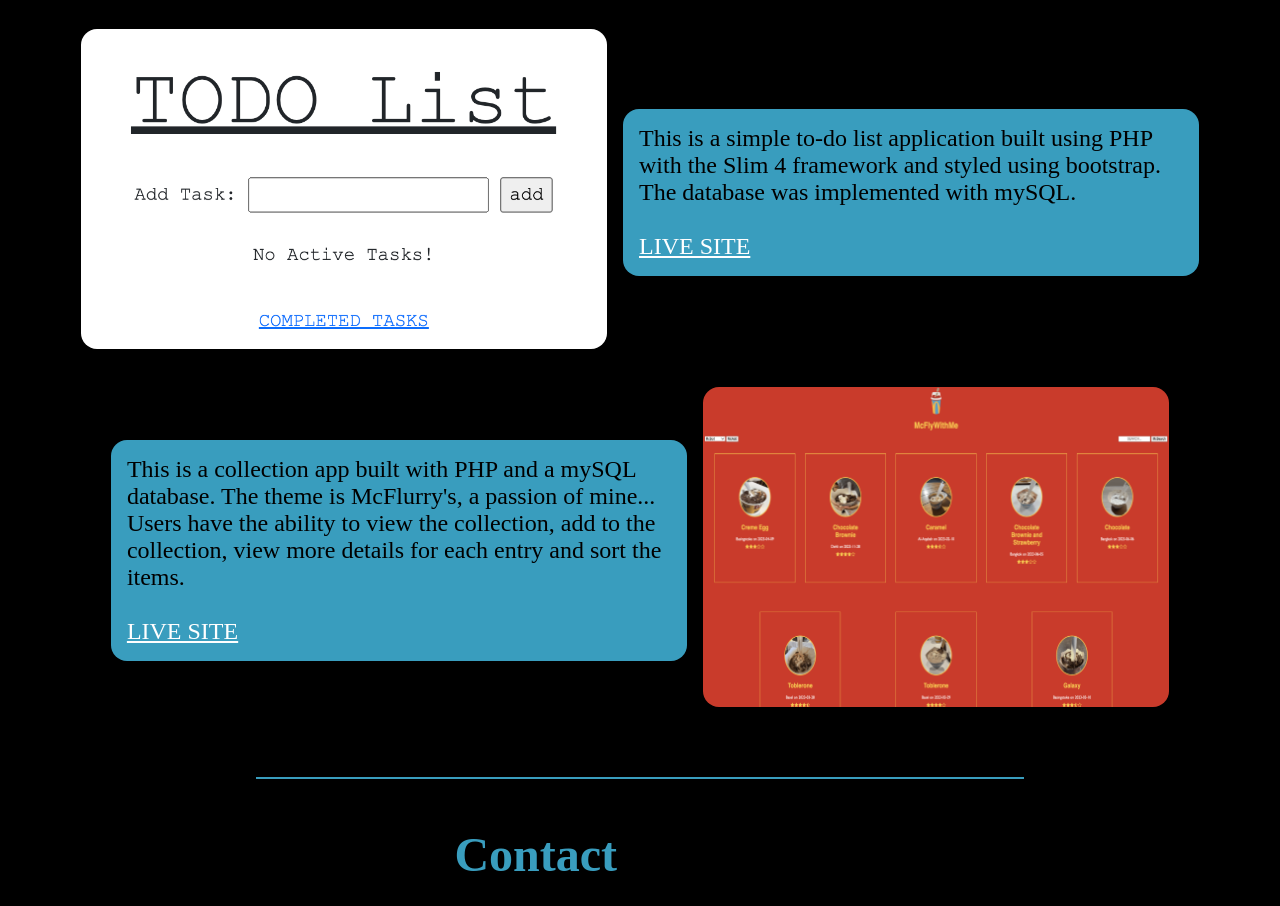
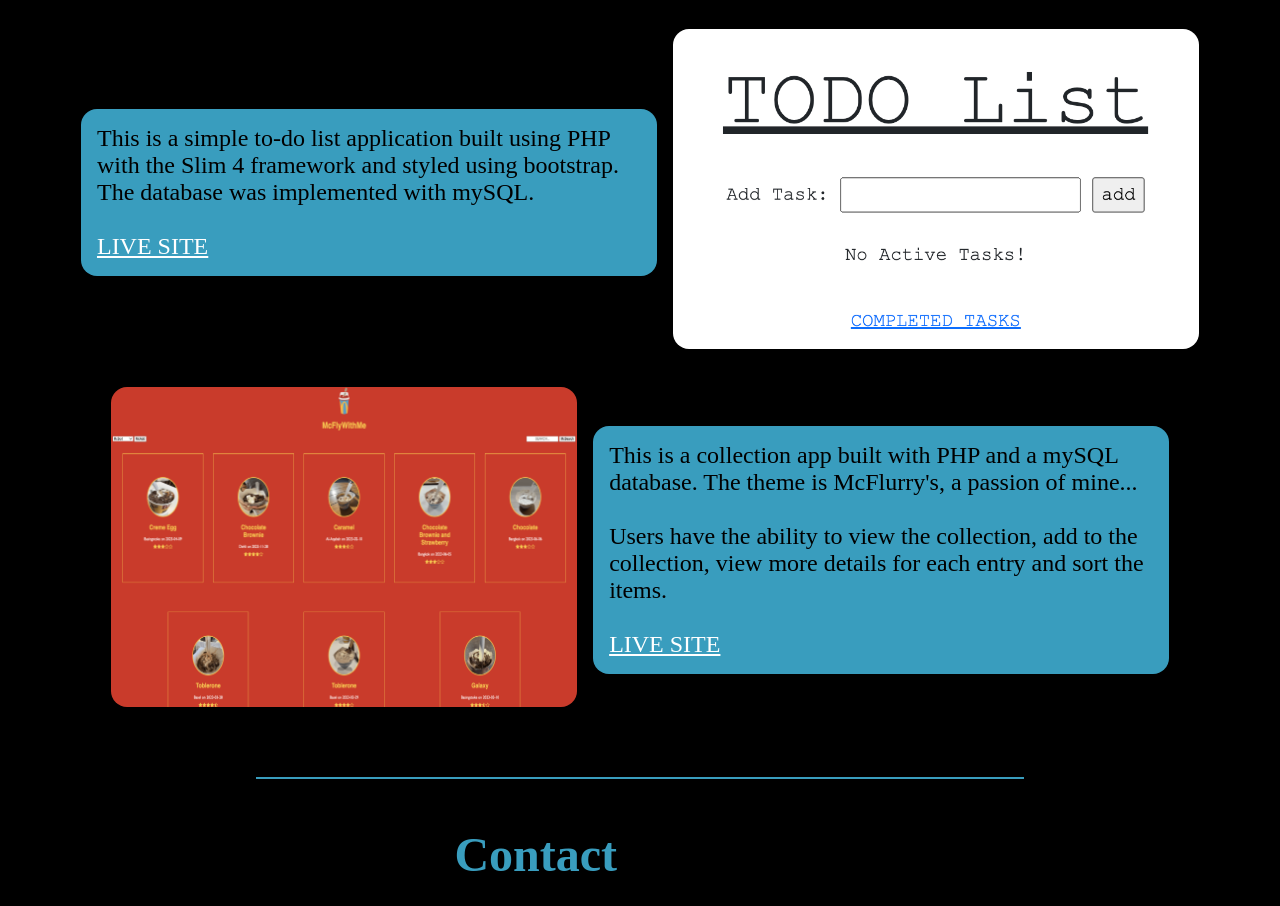
Before and after one commit to JBHarrison5/JH_portfolio, a plain HTML site: page index.html in a window 1280 px wide. Shown: the part 3492-4398 px from the top of the page. Drawn offline with nearby package versions, Linux system fonts and the light colour scheme.

Commit message:
swapped some images around

```diff
--- a/index.html
+++ b/index.html
@@ -78,12 +78,12 @@
             <br><br><a href="https://jbharrison5.github.io/bingo/">LIVE SITE</a></p>
     </div>
     <div class="projectDiv">
+        <p class="projectText hidden">This is a simple to-do list application built using PHP with the Slim 4 framework and styled using bootstrap. The database was implemented with mySQL.<br><br><a href="https://todo-list.2024-johnh.dev.io-academy.uk/">LIVE SITE</a></p>
         <a href="https://github.com/JBHarrison5/todo-list" target="_blank"><img class="projectImage hidden" src="img/todolist.png"></a>
-        <p class="projectText hidden">This is a simple to-do list application built using PHP with the Slim 4 framework and styled using bootstrap. The database was implemented with mySQL.<br><br><a href="https://todo-list.2024-johnh.dev.io-academy.uk/">LIVE SITE</a></p>
     </div>
     <div class="projectDiv">
-        <p class="projectText hidden">This is a collection app built with PHP and a mySQL database. The theme is McFlurry's, a passion of mine...<br> Users have the ability to view the collection, add to the collection, view more details for each entry and sort the items.<br><br><a href="https://2024-johnh.dev.io-academy.uk/collection/">LIVE SITE</a></p>
         <a href="https://github.com/JBHarrison5/collection-app" target="_blank"><img class="projectImage hidden" src="img/mcflywithme.png"></a>
+        <p class="projectText hidden">This is a collection app built with PHP and a mySQL database. The theme is McFlurry's, a passion of mine...<br><br> Users have the ability to view the collection, add to the collection, view more details for each entry and sort the items.<br><br><a href="https://2024-johnh.dev.io-academy.uk/collection/">LIVE SITE</a></p>
     </div>
     <hr>
 </section>
```
